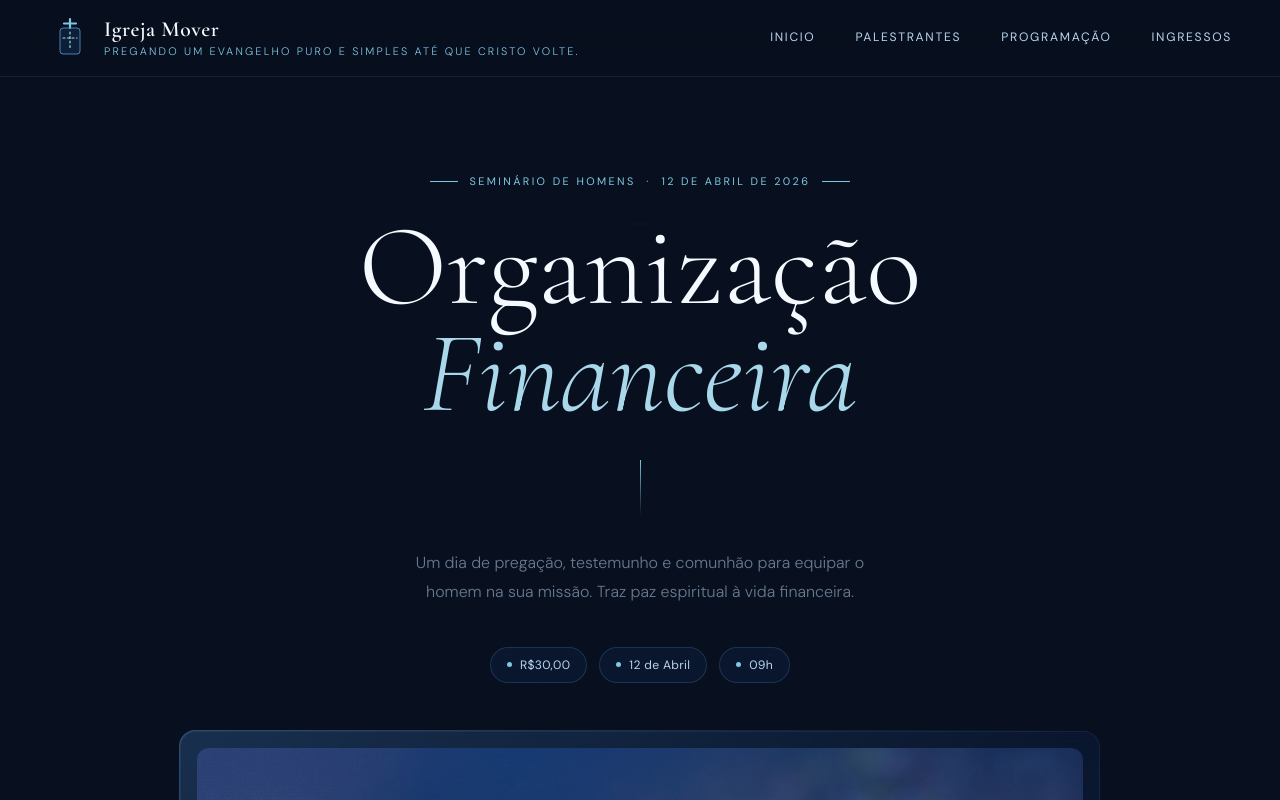
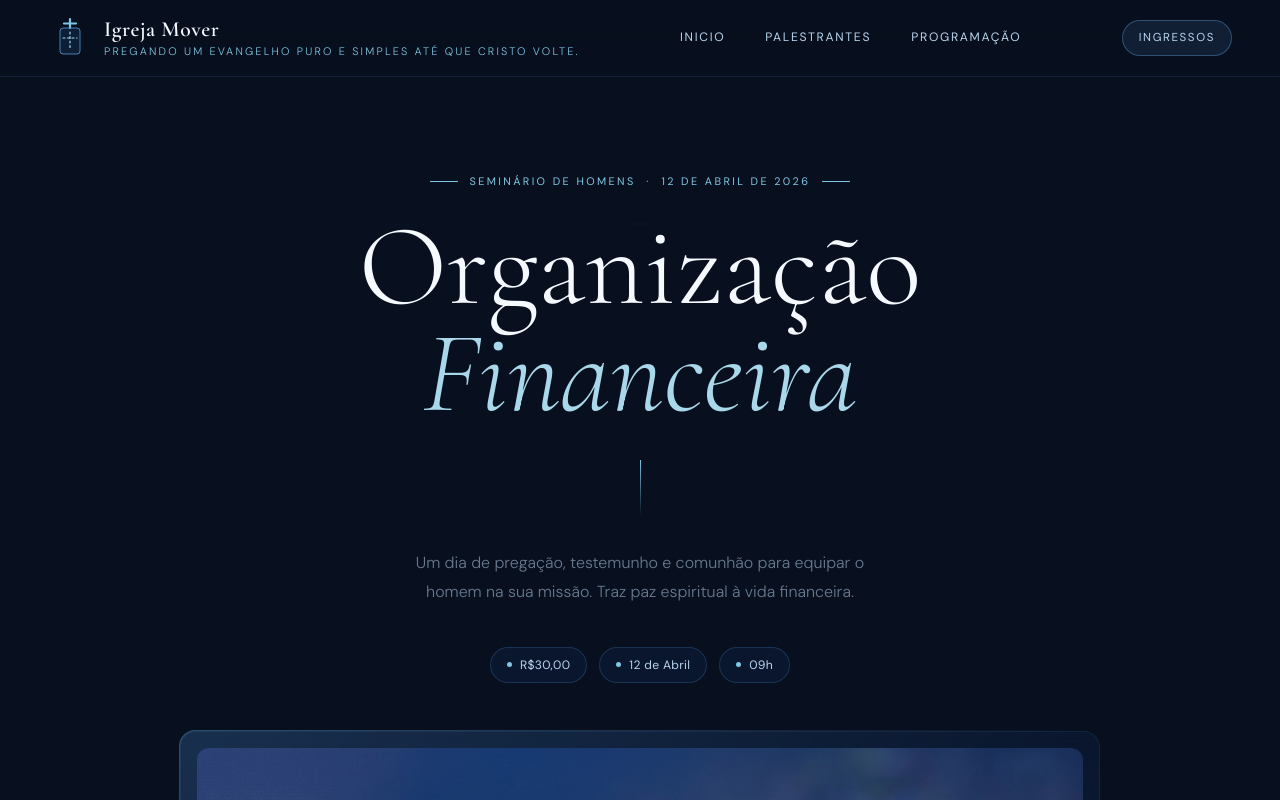
Before and after one commit to coder-muller/projeto-igreja, a React (Vite) app: page / in a window 1280 px wide. Shown: the top 800 px of the page. Built offline with nearby package versions, Linux system fonts and the light colour scheme.

Commit message:
fix(header): remove duplicated home action on tickets page

```diff
--- a/src/components/Header.tsx
+++ b/src/components/Header.tsx
@@ -6,7 +6,6 @@ const homeNavLinks = [
   { href: "#inicio", label: "Inicio" },
   { href: "#palestrantes", label: "Palestrantes" },
   { href: "#programacao", label: "Programação" },
-  { href: "/ingressos", label: "Ingressos" },
 ];
 
 interface HeaderProps {
@@ -67,10 +66,8 @@ function handleNavClick(event: MouseEvent<HTMLAnchorElement>, href: string) {
 }
 
 export function Header({ isTicketsPage = false }: HeaderProps) {
-  const navLinks = isTicketsPage
-    ? [{ href: "/", label: "Voltar ao Início" }]
-    : homeNavLinks;
-  const mobileCta = isTicketsPage
+  const navLinks = homeNavLinks;
+  const ctaLink = isTicketsPage
     ? { href: "/", label: "Inicio" }
     : { href: "/ingressos", label: "Ingressos" };
 
@@ -104,6 +101,7 @@ export function Header({ isTicketsPage = false }: HeaderProps) {
         </div>
       </a>
 
+      {!isTicketsPage && (
         <nav className="flex gap-10 max-sm:hidden">
           {navLinks.map((link) => (
             <a
@@ -121,12 +119,13 @@ export function Header({ isTicketsPage = false }: HeaderProps) {
             </a>
           ))}
         </nav>
+      )}
 
       <a
-        href={mobileCta.href}
-        className="sm:hidden inline-flex items-center justify-center rounded-full border border-celeste/30 bg-celeste/10 px-3 py-1.5 text-[0.65rem] uppercase tracking-[0.14em] text-gelo no-underline transition-colors duration-300 hover:bg-celeste/20 hover:text-branco"
+        href={ctaLink.href}
+        className="inline-flex items-center justify-center rounded-full border border-celeste/40 bg-celeste/12 px-3.5 sm:px-4 py-1.5 sm:py-2 text-[0.65rem] sm:text-[0.72rem] uppercase tracking-[0.14em] text-gelo no-underline transition-colors duration-300 hover:bg-celeste/24 hover:text-branco"
       >
-        {mobileCta.label}
+        {ctaLink.label}
       </a>
     </motion.header>
   );
```
Lines whose indentation alone changed are shown as unchanged.
